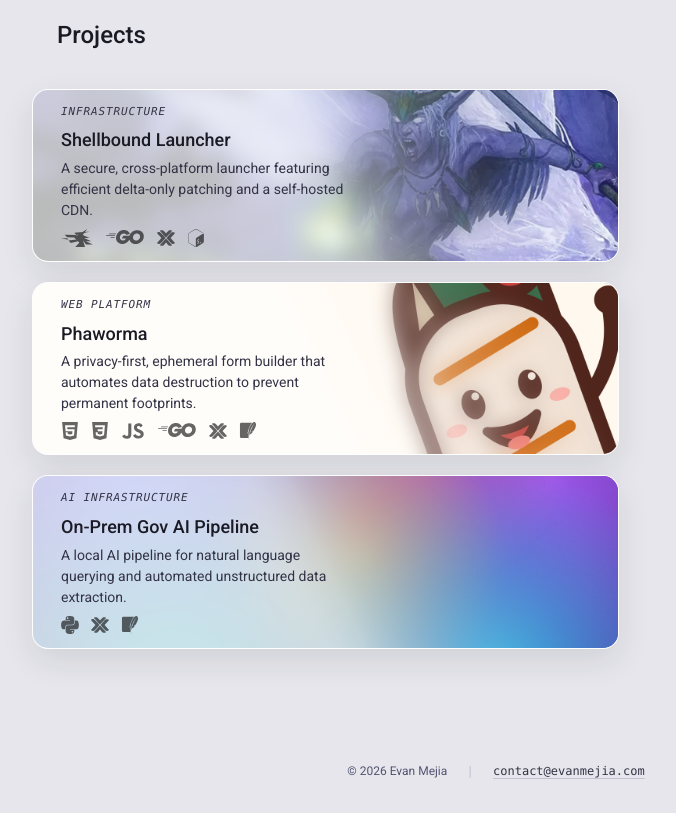
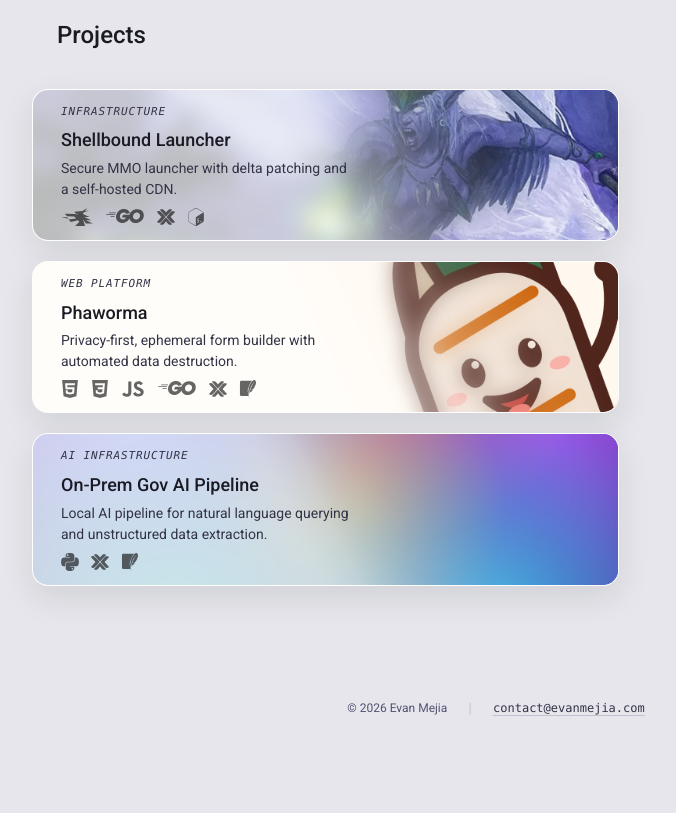
Before and after one commit to evanmejia/personal-website, a plain HTML site: page index.html in a window 1280 px wide. Shown: the part 470-1283 px from the top of the page, without its empty margins (144-820 px from the left). After the commit the page ends 1220 px from the top, so only its background shows below. Drawn offline with Linux system fonts and the light colour scheme; a script that the page names is missing; a web font is replaced by a local one.

Commit message:
project card description edits

```diff
--- a/index.html
+++ b/index.html
@@ -100,9 +100,8 @@
                             <span class="card-meta">Infrastructure</span>
                             <h3>Shellbound Launcher</h3>
                             <p>
-                                A secure, cross-platform launcher featuring
-                                efficient delta-only patching and a self-hosted
-                                CDN.
+                                Secure MMO launcher with delta patching and a
+                                self-hosted CDN.
                             </p>
                             <ul class="card-tech" aria-label="Tech stack">
                                 <li>
@@ -154,9 +153,8 @@
                             <span class="card-meta">Web platform</span>
                             <h3>Phaworma</h3>
                             <p>
-                                A privacy-first, ephemeral form builder that
-                                automates data destruction to prevent permanent
-                                footprints.
+                                Privacy-first, ephemeral form builder with
+                                automated data destruction.
                             </p>
                             <ul class="card-tech" aria-label="Tech stack">
                                 <li>
@@ -225,9 +223,8 @@
                             <span class="card-meta">AI infrastructure</span>
                             <h3>On-Prem Gov AI Pipeline</h3>
                             <p>
-                                A local AI pipeline for natural language
-                                querying and automated unstructured data
-                                extraction.
+                                Local AI pipeline for natural language querying
+                                and unstructured data extraction.
                             </p>
                             <ul class="card-tech" aria-label="Tech stack">
                                 <li>
```
